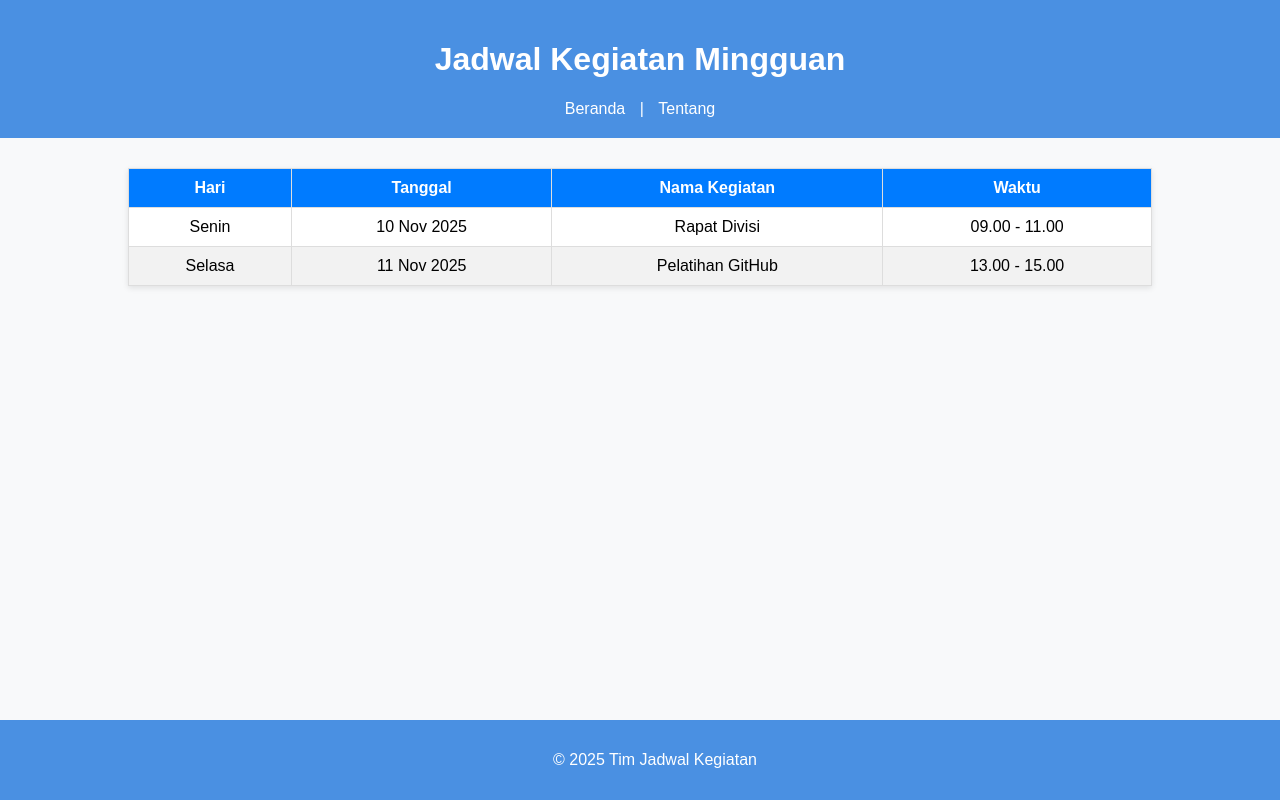
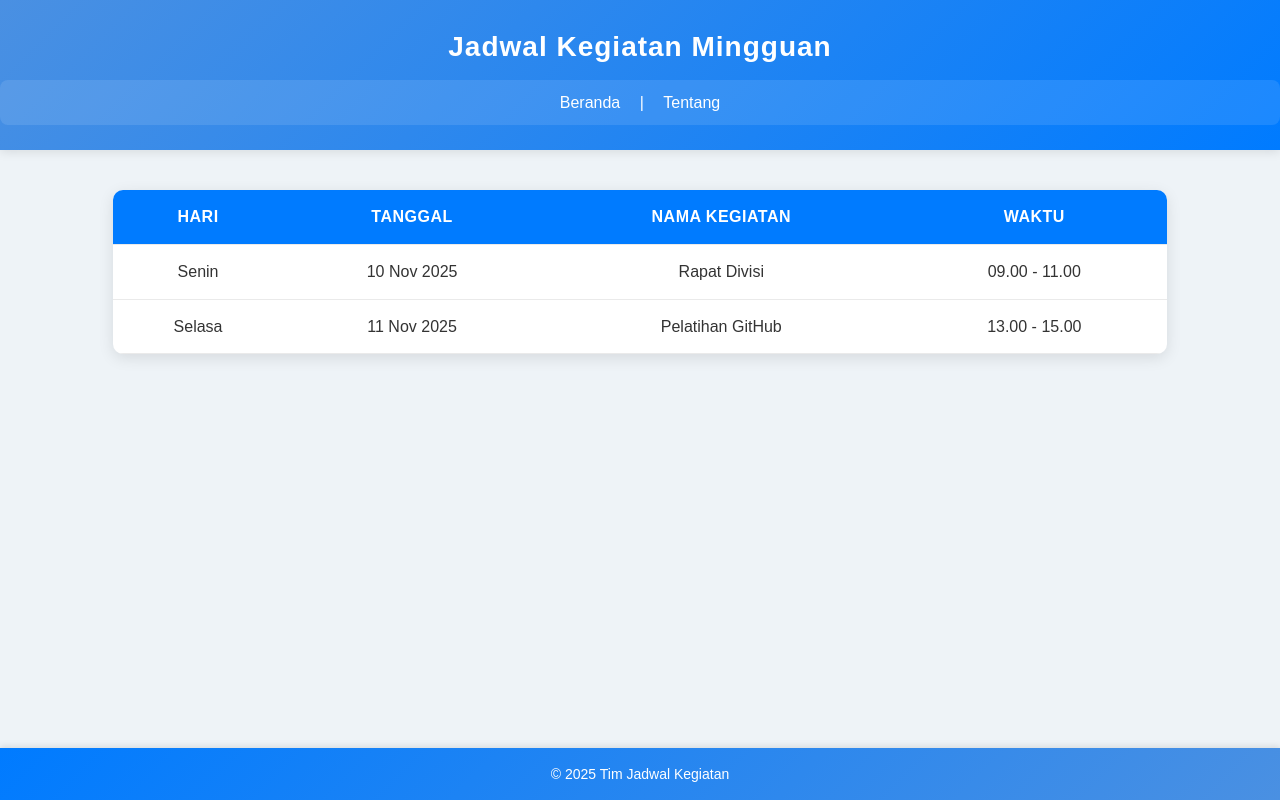
Before and after one commit to mrndtirzaa/tirza_repository, a PHP site: page / in a window 1280 px wide. Run offline with PHP 8.4, Linux system fonts and the light colour scheme.

Commit message:
Update style.css
new

```diff
--- a/style.css
+++ b/style.css
@@ -1,51 +1,123 @@
-body {
-  font-family: Arial, sans-serif;
+/* === RESET DASAR === */
+* {
   margin: 0;
-  background-color: #f8f9fa;
+  padding: 0;
+  box-sizing: border-box;
 }
 
+body {
+  font-family: "Poppins", Arial, sans-serif;
+  background-color: #eef3f7;
+  color: #333;
+  line-height: 1.6;
+  display: flex;
+  flex-direction: column;
+  min-height: 100vh;
+}
+
+/* === HEADER & NAVBAR === */
 header {
-  background-color: #4a90e2;
+  background: linear-gradient(135deg, #4a90e2, #007bff);
   color: white;
   text-align: center;
-  padding: 20px 0;
+  padding: 25px 0;
+  box-shadow: 0 2px 10px rgba(0,0,0,0.1);
+  position: sticky;
+  top: 0;
+  z-index: 10;
+}
+
+header h1 {
+  font-size: 28px;
+  margin-bottom: 10px;
+  letter-spacing: 1px;
+}
+
+nav {
+  background: rgba(255, 255, 255, 0.1);
+  padding: 10px 0;
+  border-radius: 8px;
 }
 
 nav a {
-  color: white;
+  color: #fff;
   text-decoration: none;
-  margin: 0 10px;
+  margin: 0 15px;
+  font-weight: 500;
+  transition: color 0.3s ease, border-bottom 0.3s ease;
+}
+
+nav a:hover {
+  color: #ffea00;
+  border-bottom: 2px solid #ffea00;
+}
+
+/* === KONTEN UTAMA === */
+main {
+  flex: 1;
+  padding: 40px 20px;
 }
 
 table {
-  width: 80%;
-  margin: 30px auto;
+  width: 85%;
+  margin: 0 auto;
   border-collapse: collapse;
   background: white;
-  box-shadow: 0 2px 6px rgba(0,0,0,0.1);
+  border-radius: 10px;
+  overflow: hidden;
+  box-shadow: 0 4px 15px rgba(0,0,0,0.1);
+  animation: fadeIn 0.6s ease-in;
 }
 
 th, td {
-  border: 1px solid #ddd;
-  padding: 10px;
+  padding: 14px 16px;
   text-align: center;
+  border-bottom: 1px solid #eaeaea;
 }
 
 th {
-  background-color: #007bff;
+  background: #007bff;
   color: white;
+  font-weight: 600;
+  text-transform: uppercase;
+  letter-spacing: 0.5px;
 }
 
-tr:nth-child(even) {
-  background-color: #f2f2f2;
+tr:hover {
+  background-color: #f0f7ff;
+  transition: 0.3s;
 }
 
+/* === FOOTER === */
 footer {
   text-align: center;
   padding: 15px;
-  background: #4a90e2;
+  background: linear-gradient(135deg, #007bff, #4a90e2);
   color: white;
-  position: fixed;
-  width: 100%;
-  bottom: 0;
+  margin-top: auto;
+  font-size: 14px;
+  box-shadow: 0 -2px 6px rgba(0,0,0,0.1);
 }
+
+/* === ANIMASI === */
+@keyframes fadeIn {
+  from { opacity: 0; transform: translateY(10px); }
+  to { opacity: 1; transform: translateY(0); }
+}
+
+/* === RESPONSIVE === */
+@media (max-width: 768px) {
+  header h1 {
+    font-size: 22px;
+  }
+
+  table {
+    width: 95%;
+    font-size: 14px;
+  }
+
+  nav a {
+    display: inline-block;
+    margin: 5px;
+  }
+}
```
